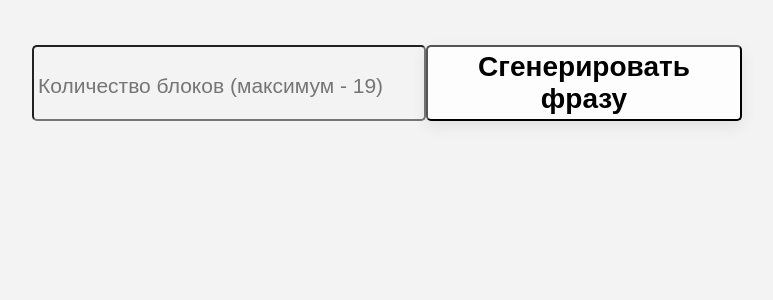
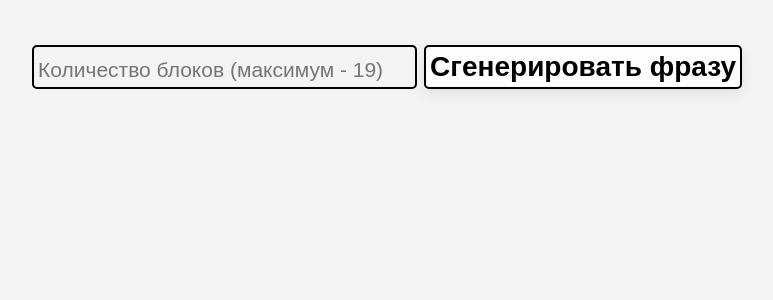
Before and after one commit to spleekz/phraze, a React (Create React App) app: page / in a window 1280 px wide. Shown: the top 300 px of the page, without its empty margins (253-1026 px from the left). Built offline with nearby package versions, Linux system fonts and the light colour scheme.

Commit message:
change button and input sizes

```diff
--- a/src/components/SearchForm.tsx
+++ b/src/components/SearchForm.tsx
@@ -14,8 +14,9 @@ const FieldsContainer = styled.div`
   width: 710px;
 `
 const SearchInput = styled.input`
-  font-size: 30px;
+  font-size: 29px;
   padding: 0 0 0 4px;
+  border: 2px solid #000000;
   border-radius: 5px;
   &::placeholder {
     font-size: 21px;
@@ -28,6 +29,7 @@ const GenerateButton = styled.button`
   box-shadow: 0 5px 15px rgb(0 0 0 / 8%);
   border-radius: 5px;
   padding: 4px;
+  border: 2px solid #000000;
   &:hover {
     cursor: pointer;
   }
@@ -42,7 +44,7 @@ export const SearchForm: FC = observer((): JSX.Element => {
   }
   const generatePhrase = (): void => {
     if (
-      PhrasesStore.numberOfBlocks > 0 &&
+      PhrasesStore.numberOfBlocks > 5 &&
       PhrasesStore.numberOfBlocks <= PhrasesStore.maxNumberOfBlocks
     ) {
       PhrasesStore.generatePhrase()
```
